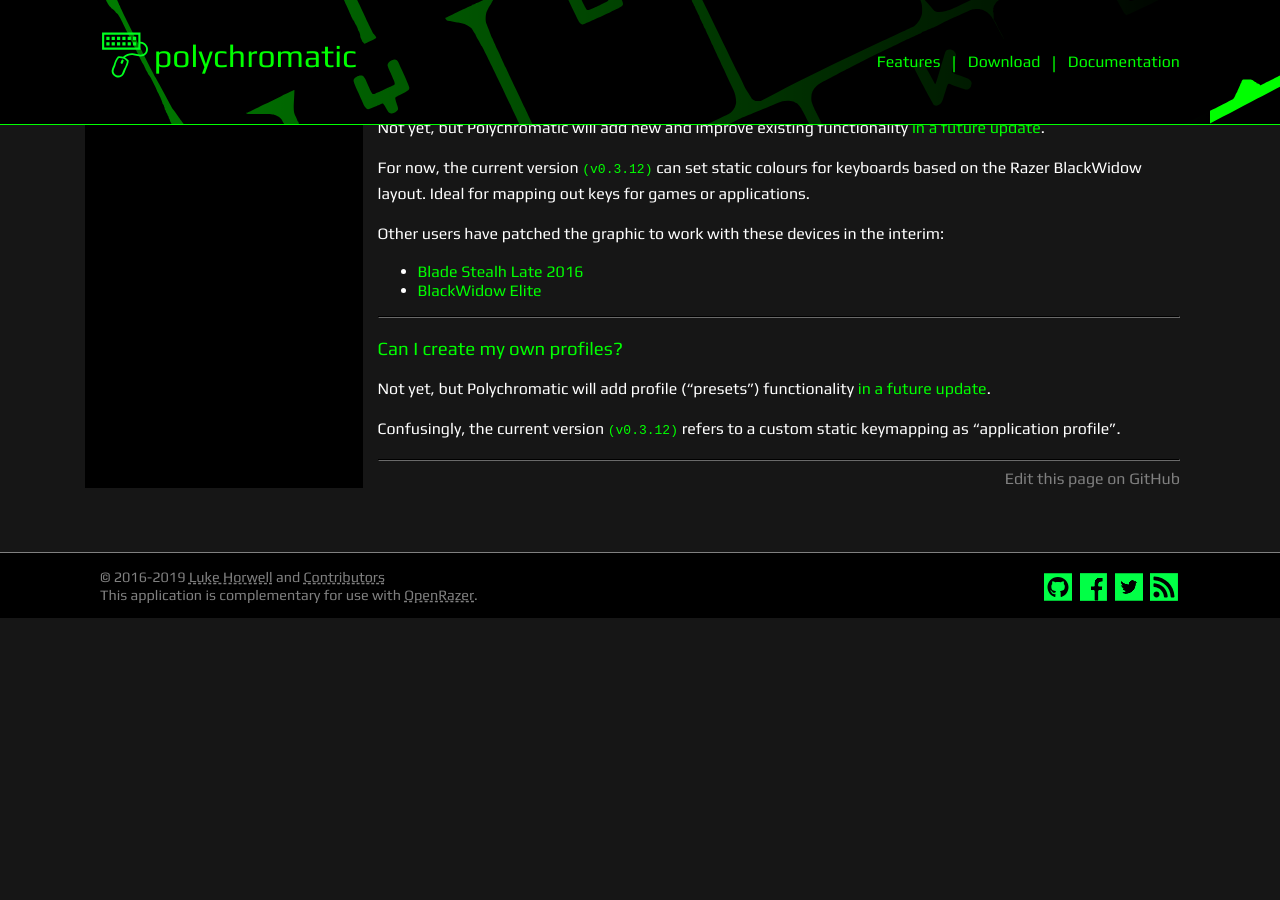
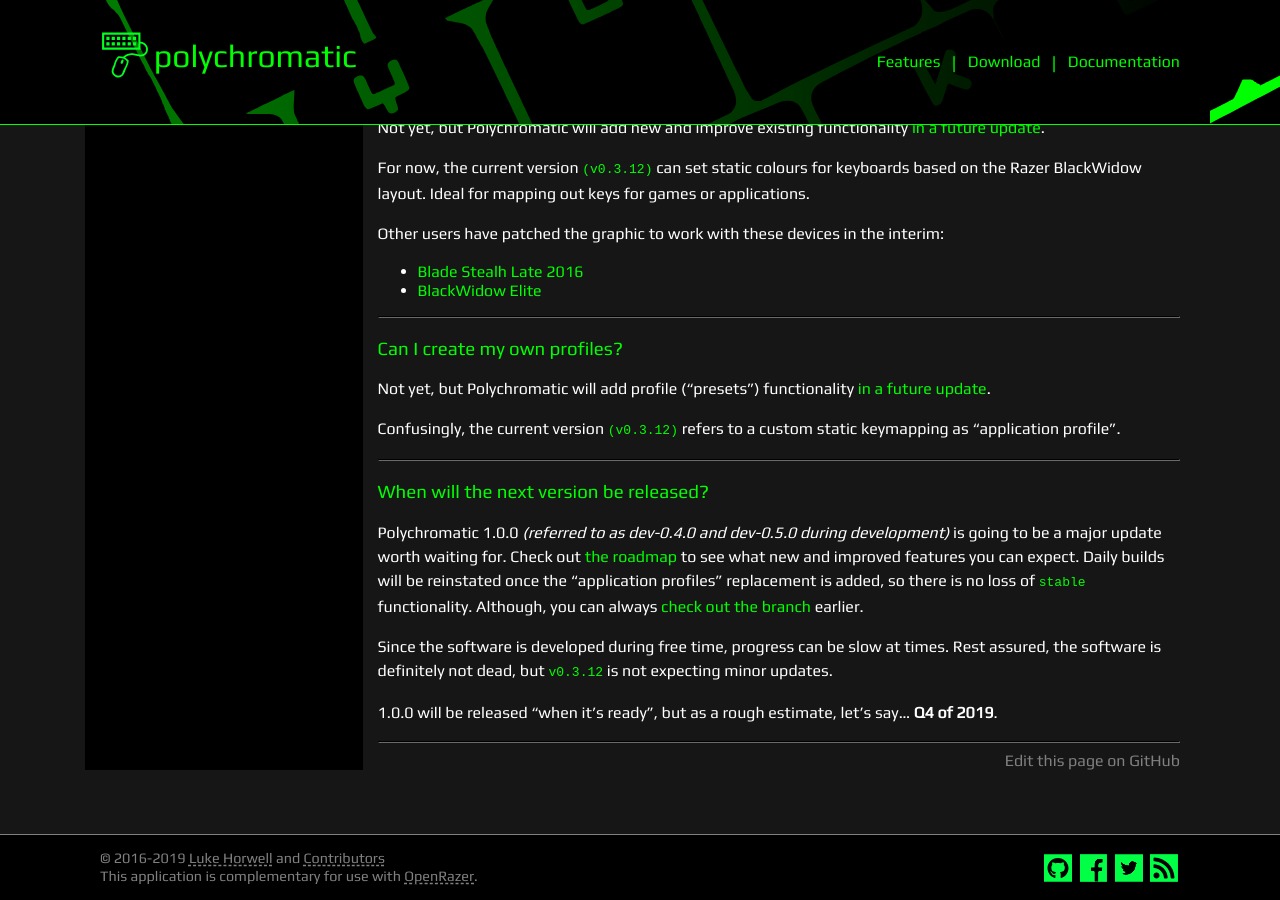
Before and after one commit to polychromatic/website, a Jekyll site: the page built from docs/faqs.md, in a window 1280 px wide and 900 px high, scrolled down 2279 px. Built offline with Jekyll 4.4.1, drawn with Linux system fonts in a browser that asks for light colours; before the commit the page ends 2897 px from its top, so only the background shows below that.

Commit message:
Add FAQ about next version ETA.

```diff
--- a/docs/faqs.md
+++ b/docs/faqs.md
@@ -150,3 +150,18 @@ Not yet, but Polychromatic will add profile ("presets") functionality [in a futu
 
 Confusingly, the current version `(v0.3.12)` refers to a custom static keymapping as
 "application profile".
+
+---
+
+### When will the next version be released?
+
+Polychromatic 1.0.0 _(referred to as dev-0.4.0 and dev-0.5.0 during development)_ is going to
+be a major update worth waiting for. Check out [the roadmap](/docs/roadmap/) to see what
+new and improved features you can expect. Daily builds will be reinstated once the "application profiles"
+replacement is added, so there is no loss of `stable` functionality. Although, you can
+always [check out the branch](https://github.com/polychromatic/polychromatic/branches) earlier.
+
+Since the software is developed during free time, progress can be slow at times. Rest assured,
+the software is definitely not dead, but `v0.3.12` is not expecting minor updates.
+
+1.0.0 will be released "when it's ready", but as a rough estimate, let's say... **Q4 of 2019**.
```
